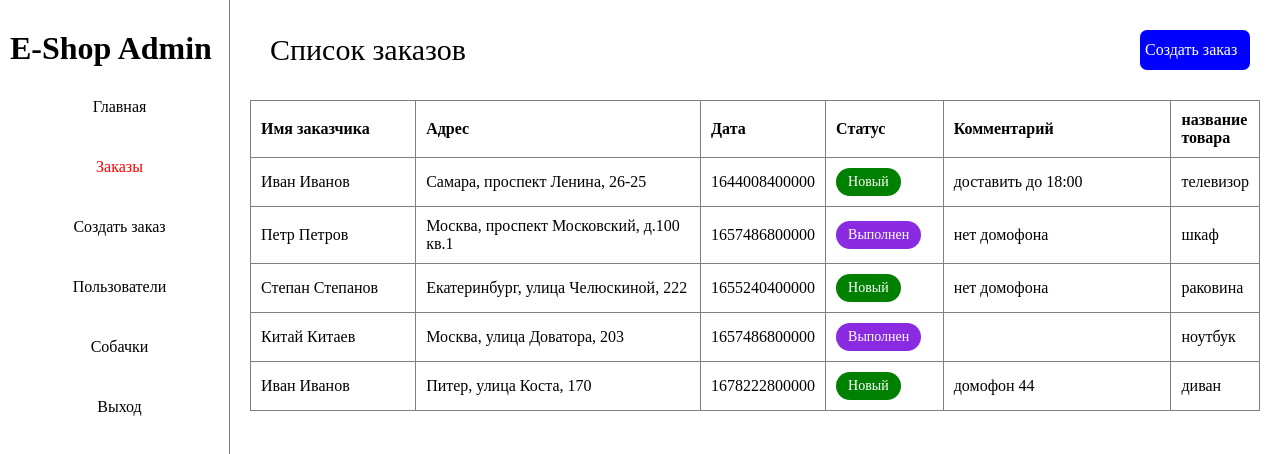
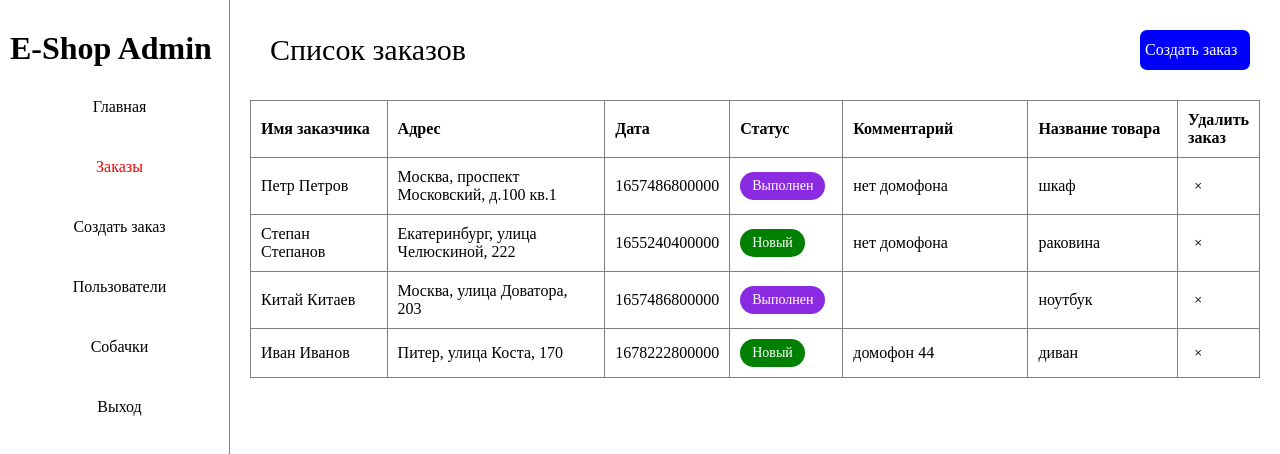
Before and after one commit to innamagkeeva/vue-router, a Vue app: page /listOrders in a window 1280 px wide. Shown: the top 454 px of the page. Built offline with nearby package versions, Linux system fonts and the light colour scheme; data requests are answered from the project's data file; the HTML template or start-up script is replaced by a standard one.

Commit message:
Промежуток заказы

```diff
--- a/json-server/db.json
+++ b/json-server/db.json
@@ -1,14 +1,5 @@
 {
   "orders": [
-    {
-      "address": "Самара, проспект Ленина, 26-25",
-      "comment": "доставить до 18:00",
-      "userName": "Иван Иванов",
-      "orderName": "телевизор",
-      "id": "595f7e52-b2b1-4484-ae2f-2abb87d9192e",
-      "status": "Новый",
-      "date": 1644008400000
-    },
     {
       "address": "Москва, проспект Московский, д.100 кв.1",
       "comment": "нет домофона",
--- a/src/api/orders.ts
+++ b/src/api/orders.ts
@@ -3,10 +3,15 @@ export const ordersApi = {
   getAll() {
     return apiOrders<Order[]>('orders')
   },
-  create() {},
+  create(order: Order) {
+    return apiOrders.post('orders', order)
+  },
+  delete(id: string) {
+    return apiOrders.delete(`orders/${id}`)
+  },
 }
 
-type OrderStatus = 'Новый' | 'В процессе' | 'Выполнен' | 'Отменён'
+export type OrderStatus = 'Новый' | 'В процессе' | 'Выполнен' | 'Отменён'
 
 export interface Order {
   address: string
--- a/src/views/CreateOrderPage.vue
+++ b/src/views/CreateOrderPage.vue
@@ -1,24 +1,37 @@
 <script setup lang="ts">
 import { ref } from 'vue'
-import { useRouter } from 'vue-router'
+// import { useRouter } from 'vue-router'
+import { ordersApi } from '@/api/orders'
 
-const router = useRouter()
+async function createOrder() {
+  try {
+    const response = await ordersApi.create({
+      address: '12345678',
+      comment: '',
+      date: 121212,
+      id: '10000',
+      orderName: 'пенал',
+      status: 'Новый',
+      userName: 'Vlad',
+    })
+    console.log(response.data)
+  } catch (error) {
+    console.log(error)
+  }
+}
 
 type Status = 'В обработке' | 'Доставлен' | 'Отменен'
 
 const userName = ref<string>('')
 const address = ref<string>('')
 const data = ref<string>('')
-const status = ref<Status>('В обработке')
+// const status = ref<Status>('В обработке')
 const comment = ref<string>('')
 const product = ref<string>('')
+const orderStatus = ref<string>('Новый')
 
 function saveOrder() {
-  if (userName.value && address.value && data.value && comment.value && product.value) {
-    router.push({ name: 'listOrders' })
-  } else {
-    console.log('Введите все данные')
-  }
+  createOrder()
 }
 </script>
 
@@ -64,7 +77,23 @@ function saveOrder() {
           />
         </div>
 
-        <div class="form__user-data">
+        <div>
+          <div>Выбран статус: {{ orderStatus }}</div>
+
+          <select v-model="orderStatus">
+            <option
+              disabled
+              value=""
+            >
+              Выберите один из вариантов
+            </option>
+            <option>Новый</option>
+            <option>В процессе</option>
+            <option>Завершен</option>
+            <option>Отменен</option>
+          </select>
+        </div>
+        <!-- <div class="form__user-data">
           <p class="form__title">Статус</p>
           <input
             class="input__name"
@@ -73,7 +102,7 @@ function saveOrder() {
             placeholder="Новый"
             v-model="status"
           />
-        </div>
+        </div> -->
       </div>
 
       <p class="form__title">Комментарий</p>
@@ -180,4 +209,17 @@ function saveOrder() {
 .input__name-product {
   margin-bottom: 40px;
 }
+
+.order__status {
+  width: 200px;
+}
 </style>
+
+<!-- // const router = useRouter()
+
+//   if (userName.value && address.value && data.value && comment.value && product.value) {
+//     router.push({ name: 'listOrders' })
+//   } else {
+//     console.log('Введите все данные')
+//   }
+//  -->
--- a/src/views/OrdersPage.vue
+++ b/src/views/OrdersPage.vue
@@ -33,6 +33,18 @@ function statusColor(status: string) {
       return ''
   }
 }
+
+async function deleteOrder(id: string) {
+  try {
+    await ordersApi.delete(id)
+    const index = orders.value?.findIndex((order) => order.id === id)
+    if (index && index !== -1) {
+      orders.value?.splice(index, 1)
+    }
+  } catch (error) {
+    console.log(error)
+  }
+}
 </script>
 
 <template>
@@ -55,7 +67,8 @@ function statusColor(status: string) {
           <th class="thead__data">Дата</th>
           <th class="thead__status">Статус</th>
           <th class="thead__comment">Комментарий</th>
-          <th class="thead__product">название товара</th>
+          <th class="thead__product">Название товара</th>
+          <th class="thead__delete">Удалить заказ</th>
         </tr>
       </thead>
 
@@ -74,6 +87,14 @@ function statusColor(status: string) {
           </td>
           <td class="thead__comment">{{ order.comment }}</td>
           <td class="thead__product">{{ order.orderName }}</td>
+          <td class="thead__delete">
+            <button
+              class="thead__delete-btn"
+              @click="deleteOrder(order.id)"
+            >
+              +
+            </button>
+          </td>
         </tr>
       </tbody>
 
@@ -149,6 +170,16 @@ function statusColor(status: string) {
   width: 250px;
 }
 
+.thead__product {
+  width: 210px;
+}
+
+.thead__delete-btn {
+  width: 20px;
+  height: 20px;
+  rotate: 45deg;
+}
+
 .status-label {
   padding: 6px 12px;
   border-radius: 20px;
```
